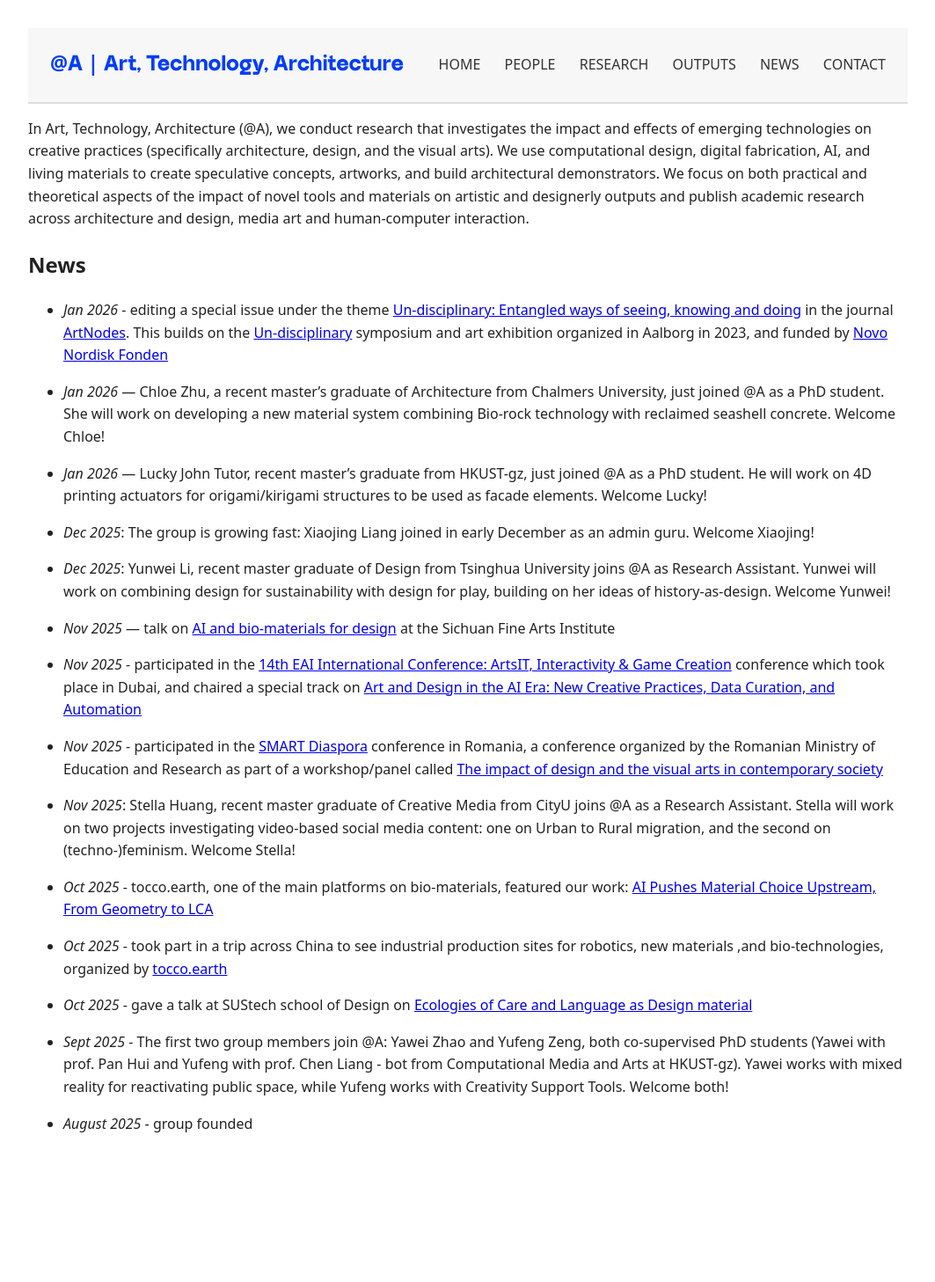
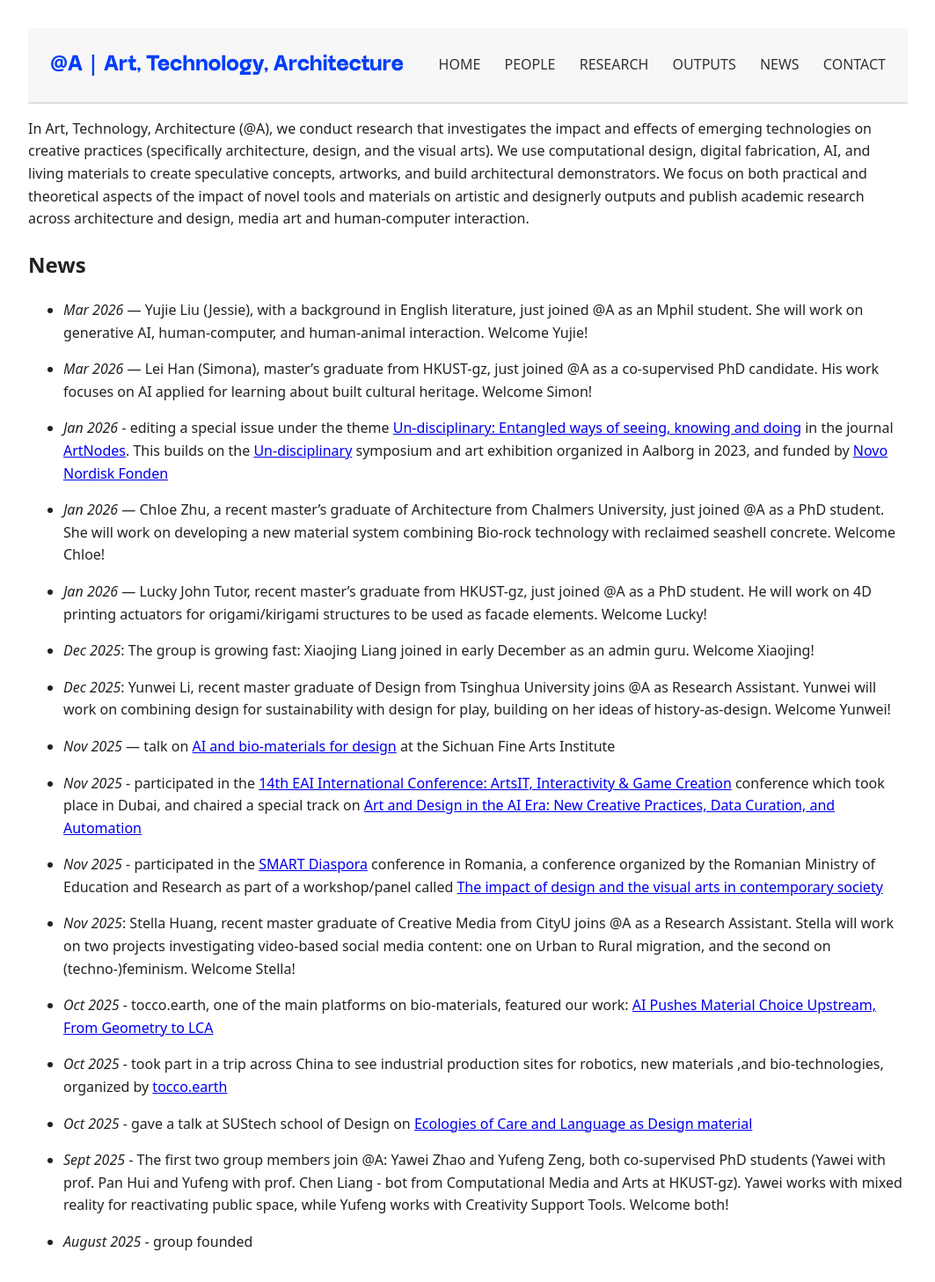
Before and after one commit to anqua/at-a, a Jekyll site: the page built from index.md, in a window 1280 px wide. Shown: the whole page at 88% size, without its empty margins (108-1171 px from the left). Built offline with Jekyll 4.4.1, drawn with Linux system fonts in a browser that asks for light colours; some web fonts are replaced; before the commit the page ends 1322 px from its top, so only the background shows below that.

Commit message:
Update index.md

```diff
--- a/index.md
+++ b/index.md
@@ -7,6 +7,13 @@ In Art, Technology, Architecture (@A), we conduct research that investigates the
 
 
 ## News
+
+
+
+- *Mar 2026* — Yujie Liu (Jessie), with a background in English literature, just joined @A as an Mphil student. She will work on generative AI, human-computer, and human-animal interaction. Welcome Yujie!
+
+- *Mar 2026* — Lei Han (Simona), master's graduate from HKUST-gz, just joined @A as a co-supervised PhD candidate. His work focuses on AI applied for learning about built cultural heritage. Welcome Simon!
+
 
 - *Jan 2026* - editing a special issue under the theme <a href="https://raco.cat/index.php/Artnodes/about/call-for-papers-no-disciplinari" target="_blank" rel="noopener">Un-disciplinary: Entangled ways of seeing, knowing and doing</a> in the journal <a href="https://raco.cat/index.php/Artnodes/about/" target="_blank" rel="noopener">ArtNodes</a>. This builds on the <a href="https://www.youtube.com/watch?v=m4Iat5GsrV0" target="_blank" rel="noopener">Un-disciplinary</a> symposium and art exhibition organized in Aalborg in 2023, and funded by <a href="https://novonordiskfonden.dk/en/" target="_blank" rel="noopener">Novo Nordisk Fonden</a>
 
```
